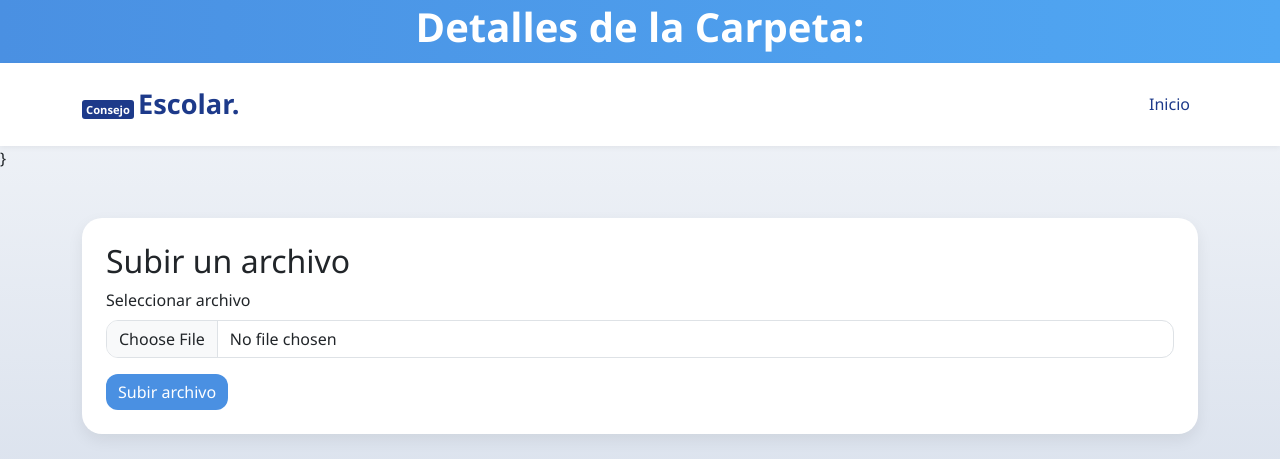
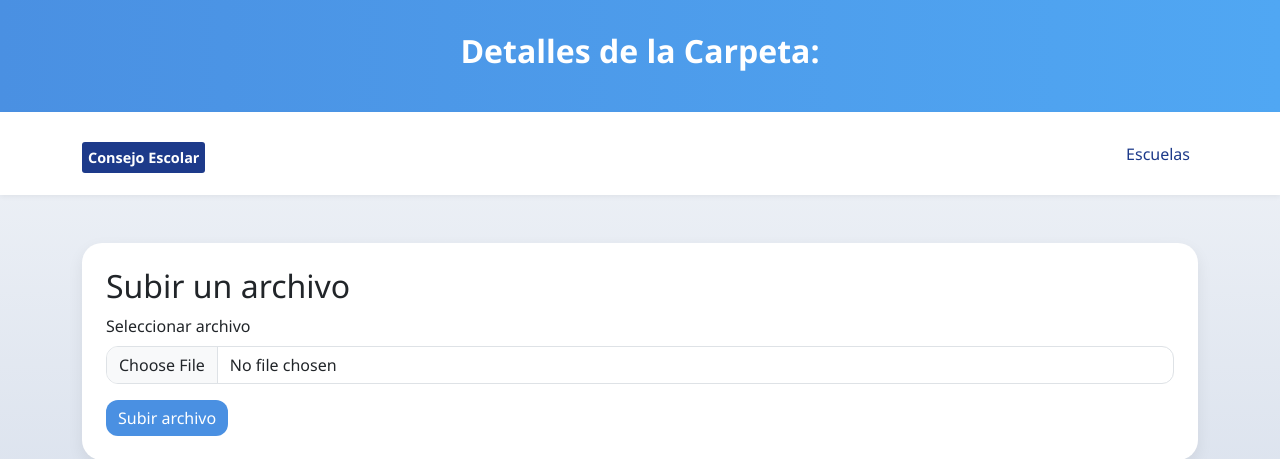
Before and after one commit to Jean-Pierre001/Proyecto_ConsejoEscuela, a PHP site: page /folderDetails.php in a window 1280 px wide. Shown: the top 459 px of the page. Run offline with PHP 8.4, Linux system fonts and the light colour scheme.

Commit message:
Modificado cartel Consejo Escolar

```diff
--- a/folderDetails.php
+++ b/folderDetails.php
@@ -105,7 +105,7 @@ if (isset($_GET['deleteFolder'])) {
     }
     header {
       background: linear-gradient(90deg, #4A90E2, #50A7F3);
-      padding: 2.5px 0;
+      padding: 2.5% 0;
       color: white;
       text-align: center;
       box-shadow: 0 4px 16px rgba(0, 0, 0, 0.15);
@@ -130,10 +130,10 @@ if (isset($_GET['deleteFolder'])) {
     }
 
     .navbar-brand span {
-      font-size: 0.7rem;
+      font-size: 0.9rem;
       background-color: #1d3a8a;
       color: white;
-      padding: 2px 4px;
+      padding: 6px 6px;
       border-radius: 3px;
       margin-right: 4px;
     }
@@ -151,7 +151,7 @@ if (isset($_GET['deleteFolder'])) {
       box-shadow: 0 4px 10px rgba(0,0,0,0.1);
     }
     header h1 {
-      font-size: 2.5rem;
+      font-size: 2.0rem;
       font-weight: bold;
       margin-bottom: 10px;
     }
@@ -229,19 +229,19 @@ if (isset($_GET['deleteFolder'])) {
 <!-- Navbar principal -->
 <nav id="mainNavbar" class="navbar navbar-expand-lg sticky-top">
     <div class="container">
-      <a class="navbar-brand" href="escuelas/escuelas.php">
-        <span>Consejo</span>Escolar.
+      <a class="navbar-brand" href="index.php">
+      <span class="bi bi-house-door-fill"> Consejo Escolar </span>
       </a>
       <button class="navbar-toggler" type="button" data-bs-toggle="collapse" data-bs-target="#navbarNav">
         <span class="navbar-toggler-icon"></span>
       </button>
       <div class="collapse navbar-collapse justify-content-end" id="navbarNav">
         <ul class="navbar-nav">
-          <li class="nav-item"><a class="nav-link" href="folders.php">Inicio</a></li>
+          <li class="nav-item"><a class="nav-link" href="escuelas/escuelas.php">Escuelas</a></li>
         </ul>
       </div>
     </div>
-  </nav>}
+  </nav>
 
 <div class="container py-5">
 
```
